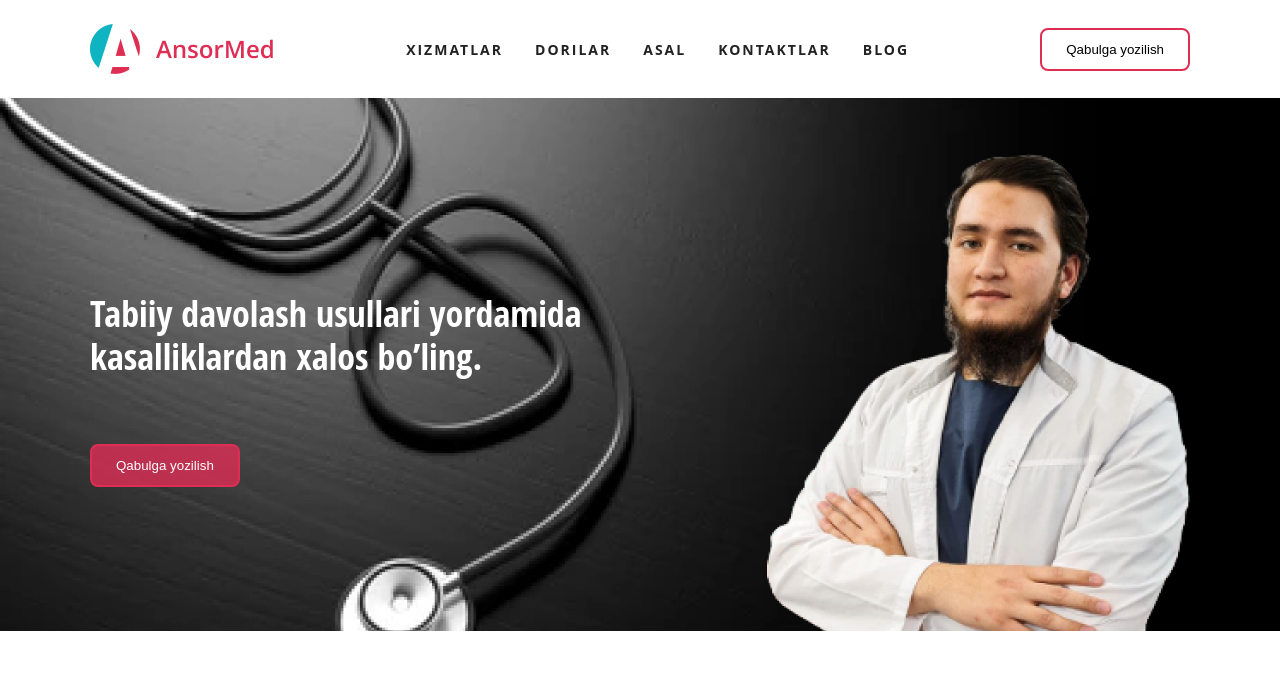
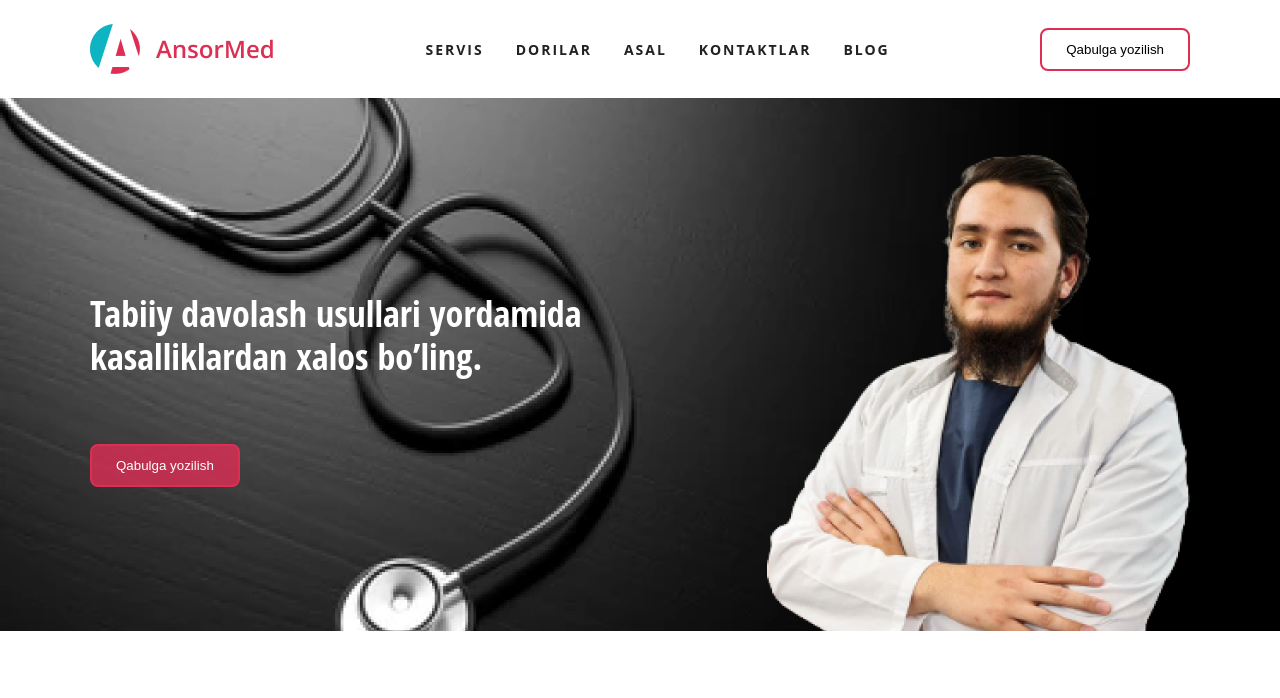
Before and after one commit to mukhammadali010/marsit, a plain HTML site: page index.html in a window 1280 px wide. Shown: the top 698 px of the page. Drawn offline with Linux system fonts and the light colour scheme.

Commit message:
hizmatlar ozgardi servisga

```diff
--- a/index.html
+++ b/index.html
@@ -12,7 +12,7 @@
         <div class="container">
             <img src="./img/logo (1).png" alt="">
             <nav>
-                <a href="#">Xizmatlar</a>
+                <a href="#">Servis</a>
                 <a href="#">Dorilar</a>
                 <a href="#">Asal</a>
                 <a href="#">Kontaktlar</a>
```
